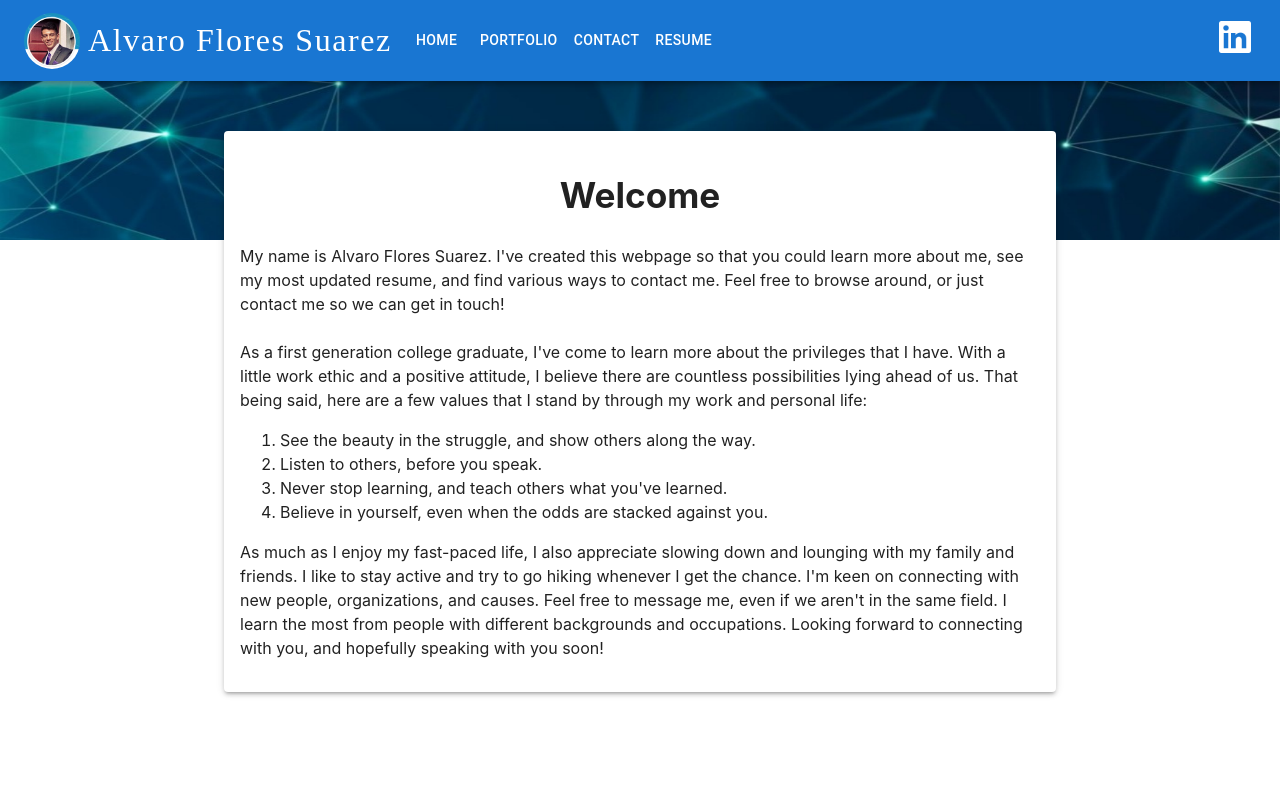
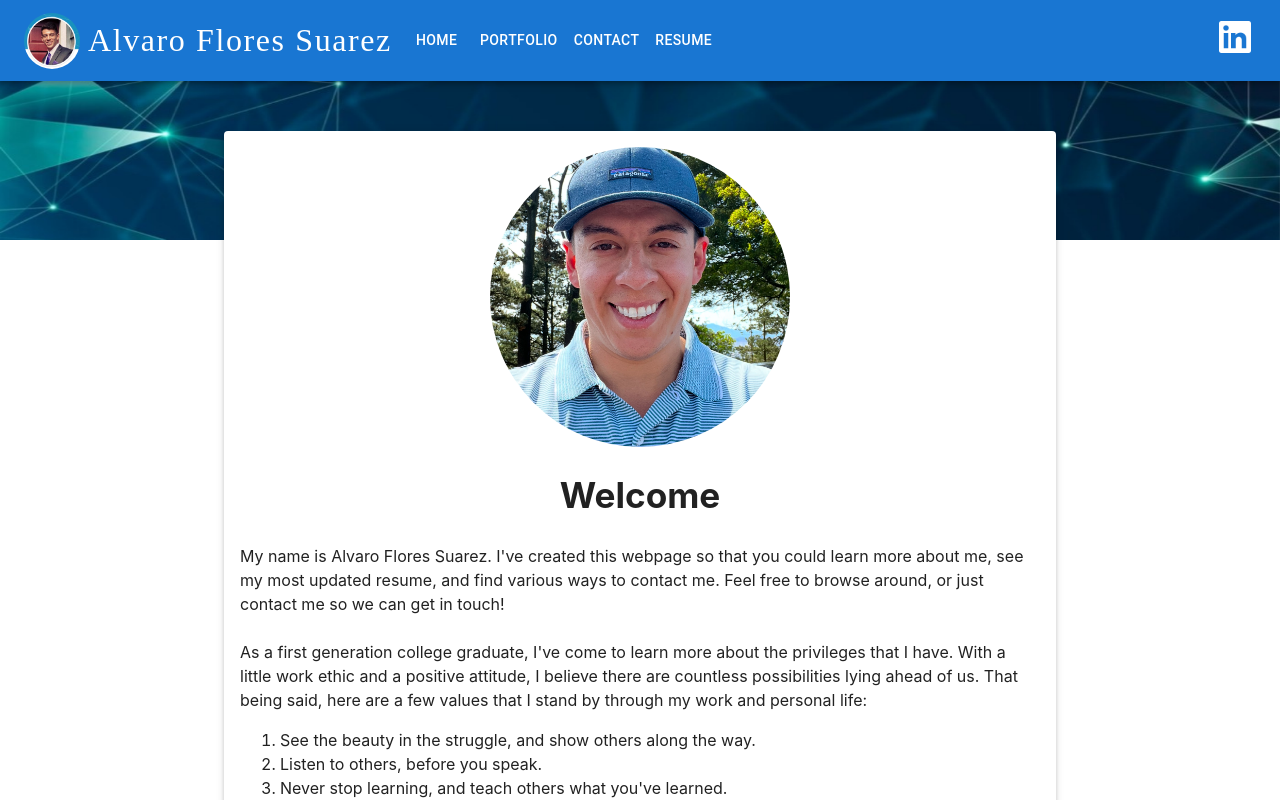
Before and after one commit to floressuarezalvaro/my-portfolio, a React (Vite) app: page /home in a window 1280 px wide. Shown: the top 800 px of the page. Built offline with nearby package versions, Linux system fonts and the light colour scheme; a web font is replaced by a local one.

Commit message:
added image on home page:

```diff
--- a/src/pages/Home.jsx
+++ b/src/pages/Home.jsx
@@ -1,4 +1,5 @@
 import Paper from "@mui/material/Paper";
+import Avatar from "@mui/material/Avatar";
 
 function Home() {
   return (
@@ -10,7 +11,13 @@ function Home() {
       />
 
       <Paper elevation={3} className='paper'>
+        <Avatar
+          alt='Alvaro Flores Suarez'
+          src='./selfie.jpeg'
+          sx={{ width: 300, height: 300, margin: "auto" }}
+        />
         <h2>Welcome</h2>
+
         <p>
           My name is Alvaro Flores Suarez. I've created this webpage so that you
           could learn more about me, see my most updated resume, and find
```
Also changed, not shown: public/selfie.jpeg (added).
